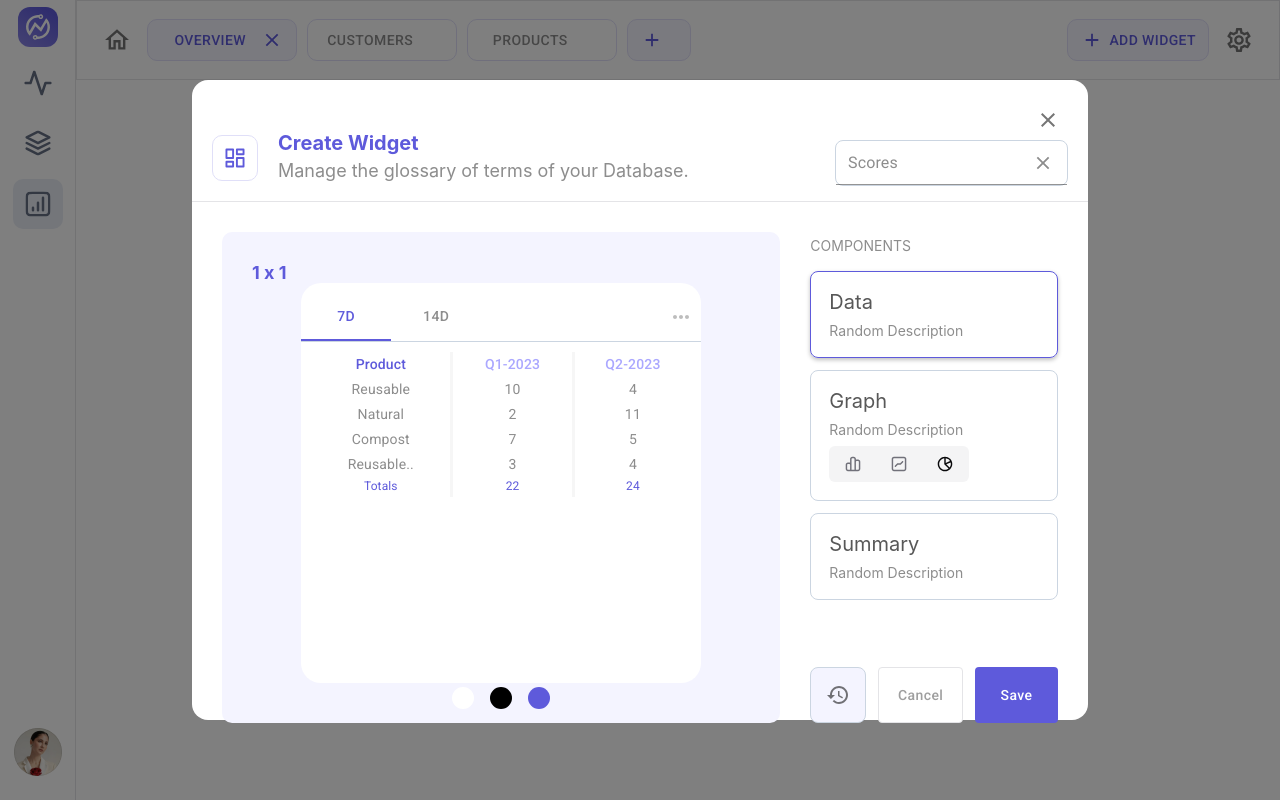
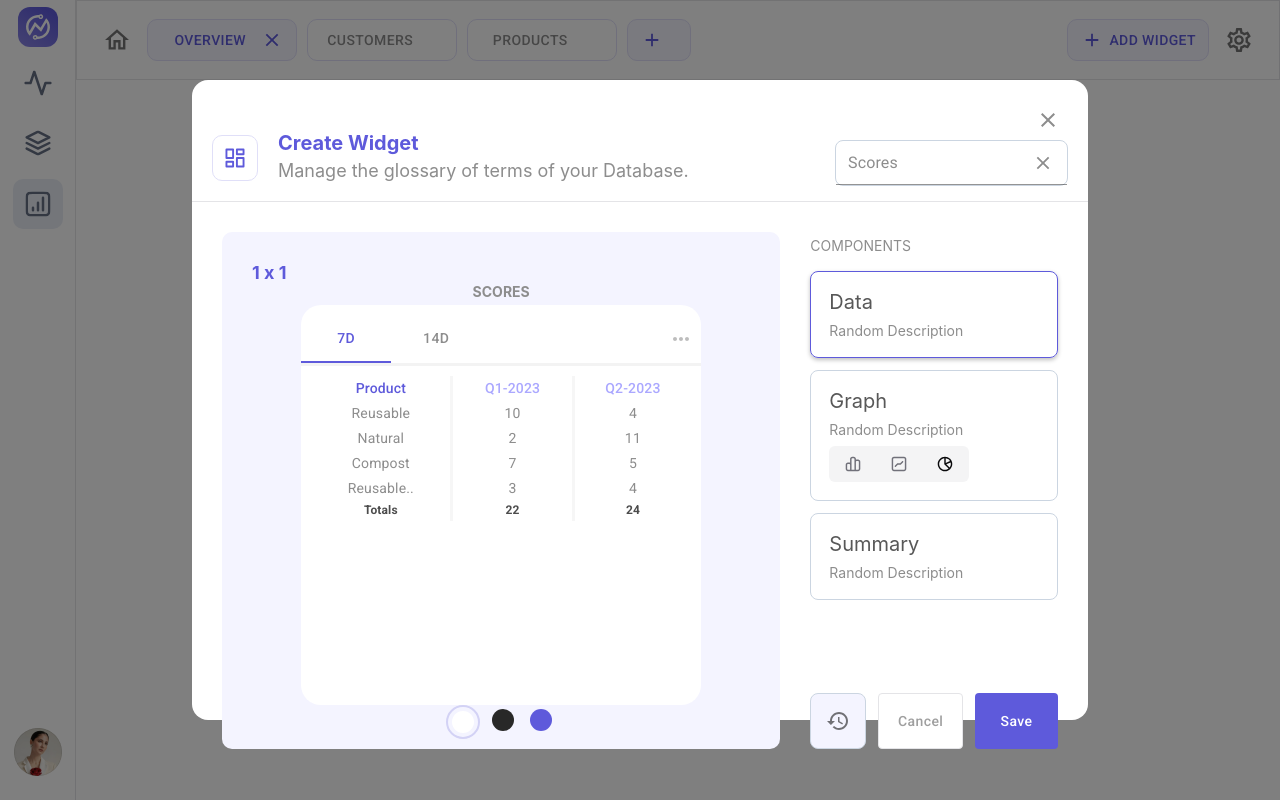
Before and after one commit to sars2811/crux-frontend, a React (Create React App) app: page /widgets in a window 1280 px wide. Both pictures are taken after a click on the button "ADD WIDGET". Built offline with nearby package versions, Linux system fonts and the light colour scheme.

Commit message:
feat: Add Color Functunality and other smalll things to Add Widget modal.

```diff
--- a/src/components/Widget/index.tsx
+++ b/src/components/Widget/index.tsx
@@ -12,6 +12,7 @@ import {
   TableHead,
   TableRow,
   Tabs,
+  Theme,
 } from '@mui/material';
 import { MoreHoriz } from '@mui/icons-material';
 import {
@@ -54,7 +55,7 @@ export interface WidgetTabData {
 
 export enum WidgetColor {
   White = '#FFFFFF',
-  Black = '#000000',
+  Black = 'rgba(40, 40, 40, 1)',
   Crux = '#5E5ADB',
 }
 
@@ -76,13 +77,41 @@ const colors = [
   '#5E5ADB',
 ];
 
-const useStyles = makeStyles()((theme) => ({
+interface WidgetTextThemeColor {
+  primary: string;
+  secondary: string;
+  information: string;
+  tableHeader: string;
+}
+
+const widgetTextTheme: { [key in WidgetColor]: WidgetTextThemeColor } = {
+  [WidgetColor.White]: {
+    primary: '#8d8d8d',
+    secondary: '#5e5adb',
+    information: 'rgba(57, 57, 57, 0.9)',
+    tableHeader: '#ABA8FF',
+  },
+  [WidgetColor.Black]: {
+    primary: 'rgba(241, 241, 242, 0.6)',
+    secondary: '#ffffff',
+    information: '#ffffff',
+    tableHeader: 'rgba(241, 241, 242, 0.6)',
+  },
+  [WidgetColor.Crux]: {
+    secondary: '#ffffff',
+    primary: 'rgba(255, 255, 255, 0.65)',
+    information: '#ffffff',
+    tableHeader: 'rgba(241, 241, 242, 0.6)',
+  },
+};
+
+const useStyles = makeStyles<{ widgetColor: WidgetColor }>()(
+  (theme, { widgetColor }) => ({
     root: {
       display: 'flex',
       flexDirection: 'column',
       height: '400px',
       aspectRatio: '1/1',
-    backgroundColor: theme.palette.background.paper,
       margin: 0,
       borderRadius: '20px',
     },
@@ -91,17 +120,17 @@ const useStyles = makeStyles()((theme) => ({
       flexDirection: 'row',
       alignContent: 'center',
       width: '100%',
-    borderBottom: '1px solid #CBD5E1',
+      borderBottom: '3px solid rgba(225, 225, 225, 0.4)',
       height: 'fit-content',
       justifyContent: 'space-between',
       paddingTop: '10px',
     },
     tab: {
-    color: theme.palette.text.primary,
+      color: widgetTextTheme[widgetColor].primary,
     },
     summaryText: {
       margin: '15px',
-    color: 'rgba(0, 0, 0, 0.65)',
+      color: widgetTextTheme[widgetColor].primary,
     },
     chartRoot: {
       margin: '10px',
@@ -118,10 +147,10 @@ const useStyles = makeStyles()((theme) => ({
       },
     },
     widgetCategoryCell: {
-    color: theme.palette.text.secondary,
+      color: widgetTextTheme[widgetColor].secondary,
     },
     tableHeaderCell: {
-    color: '#ABA8FF',
+      color: widgetTextTheme[widgetColor].tableHeader,
     },
     tableRoot: {
       'borderCollapse': 'collapse',
@@ -143,7 +172,23 @@ const useStyles = makeStyles()((theme) => ({
       'width': '100%',
       'height': '100%',
     },
-}));
+    tableFooterCell: {
+      color: widgetTextTheme[widgetColor].information,
+      fontWeight: 'bold',
+    },
+    tabsContainer: {
+      ' .Mui-selected': {
+        color: `${widgetTextTheme[widgetColor].secondary} !important`,
+      },
+      ' .MuiTabs-indicator': {
+        backgroundColor: widgetTextTheme[widgetColor].secondary,
+      },
+    },
+    moreButton: {
+      color: widgetTextTheme[widgetColor].primary,
+    },
+  })
+);
 
 const Widget: React.FC<WidgetData> = ({
   widgetData,
@@ -151,8 +196,9 @@ const Widget: React.FC<WidgetData> = ({
   moreButtonDisbale,
   widgetTitle,
   widgetCategory,
+  widgetColor,
 }) => {
-  const { classes } = useStyles();
+  const { classes } = useStyles({ widgetColor: widgetColor });
   const tabs = widgetData.map((tabData, index) => {
     return [tabData.name, index];
   });
@@ -177,19 +223,25 @@ const Widget: React.FC<WidgetData> = ({
   });
 
   return (
-    <div className={classes.root}>
+    <div
+      className={classes.root}
+      style={{
+        backgroundColor: widgetColor,
+      }}
+    >
       <div className={classes.header}>
         <Tabs
           value={tabIndex}
           onChange={handleTabChange}
           textColor='secondary'
           indicatorColor='secondary'
+          className={classes.tabsContainer}
         >
           {tabs.map((tab) => {
             return <Tab label={tab[0]} key={tab[1]} className={classes.tab} />;
           })}
         </Tabs>
-        <IconButton disabled={moreButtonDisbale}>
+        <IconButton disabled={moreButtonDisbale} className={classes.moreButton}>
           <MoreHoriz />
         </IconButton>
       </div>
@@ -201,14 +253,7 @@ const Widget: React.FC<WidgetData> = ({
         )}
         {widgetType === WidgetType.BarGraph && (
           <BarChart
-            data={widgetData[tabIndex].data.map((column) => {
-              const data: { [key: string]: any } = {}; // Add index signature to allow indexing with a string
-              column.data.forEach((block) => {
-                data[block.name] = block.value;
-              });
-              data['name'] = column.name;
-              return data;
-            })}
+            data={structuredData}
             height={320}
             width={360}
             barSize={10}
@@ -216,7 +261,11 @@ const Widget: React.FC<WidgetData> = ({
             className={classes.chartRoot}
           >
             <XAxis dataKey='name' hide padding={{}} />
-            <YAxis axisLine={false} tickLine={false} />
+            <YAxis
+              axisLine={false}
+              tickLine={false}
+              tick={{ fill: widgetTextTheme[widgetColor].primary }}
+            />
             <Tooltip />
             <CartesianGrid strokeDasharray='3 3' vertical={false} />
             {dataCategories.map((label, index) => {
@@ -234,24 +283,17 @@ const Widget: React.FC<WidgetData> = ({
         )}
         {widgetType === WidgetType.LineGraph && (
           <LineChart
-            data={widgetData[tabIndex].data.map((column) => {
-              const data: { [key: string]: any } = {}; // Add index signature to allow indexing with a string
-              column.data.forEach((block) => {
-                data[block.name] = block.value;
-              });
-              data['name'] = column.name;
-              return data;
-            })}
+            data={structuredData}
             height={320}
             width={360}
             className={classes.chartRoot}
           >
-            <XAxis dataKey='name' hide interval={'preserveStartEnd'} />
-            <YAxis />
+            <XAxis dataKey='name' hide />
+            <YAxis tick={{ fill: widgetTextTheme[widgetColor].primary }} />
             <Tooltip />
             <CartesianGrid
               horizontal={false}
-              stroke='  rgba(70, 70, 70, 0.1)'
+              stroke={widgetTextTheme[widgetColor].primary}
             />
             {dataCategories.map((label, index) => {
               return (
@@ -288,7 +330,15 @@ const Widget: React.FC<WidgetData> = ({
                 />
               ))}
             </Pie>
-            <text x={180} y={150} textAnchor='middle' dominantBaseline='middle'>
+            <text
+              x={180}
+              y={150}
+              textAnchor='middle'
+              dominantBaseline='middle'
+              style={{
+                fill: widgetTextTheme[widgetColor].secondary,
+              }}
+            >
               {widgetData[tabIndex].summary.data[0].value}
             </text>
             <text
@@ -296,7 +346,10 @@ const Widget: React.FC<WidgetData> = ({
               y={170}
               textAnchor='middle'
               dominantBaseline='middle'
-              style={{ fill: '#BBBBBB', fontSize: '18px' }}
+              style={{
+                fill: widgetTextTheme[widgetColor].primary,
+                fontSize: '18px',
+              }}
             >
               {widgetData[tabIndex].summary.name}
             </text>
@@ -336,9 +389,18 @@ const Widget: React.FC<WidgetData> = ({
               </TableBody>
               <TableFooter>
                 <TableRow>
-                  <TableCell>{widgetData[tabIndex].summary.name}</TableCell>
+                  <TableCell className={classes.tableFooterCell}>
+                    {widgetData[tabIndex].summary.name}
+                  </TableCell>
                   {widgetData[tabIndex].summary.data.map((block, index) => {
-                    return <TableCell key={index}>{block.value}</TableCell>;
+                    return (
+                      <TableCell
+                        key={index}
+                        className={classes.tableFooterCell}
+                      >
+                        {block.value}
+                      </TableCell>
+                    );
                   })}
                 </TableRow>
               </TableFooter>
--- a/src/containers/WidgetDashboard/AddWidget/ModalBody/index.tsx
+++ b/src/containers/WidgetDashboard/AddWidget/ModalBody/index.tsx
@@ -14,6 +14,7 @@ interface ModalBodyProps {
   setWidgetType: (widgetType: WidgetType) => void;
   widgetColor: WidgetColor;
   setWidgetColor: (widgetColor: WidgetColor) => void;
+  title: string;
 }
 
 const data = [
@@ -210,6 +211,7 @@ const useStyles = makeStyles()((theme) => ({
     margin: 'auto',
     display: 'flex',
     position: 'relative',
+    flexDirection: 'column',
     // top: '-10px',
   },
   colorButtonGroup: {
@@ -232,6 +234,14 @@ const useStyles = makeStyles()((theme) => ({
     border: '2px solid #D3D2F5',
     borderRadius: '50%',
   },
+  titleText: {
+    margin: '0 0 5px 0',
+    textAlign: 'center',
+    color: theme.palette.text.primary,
+    textTransform: 'uppercase',
+    fontSize: '14px',
+    fontWeight: 'bold',
+  },
 }));
 
 const ModalBody: React.FC<ModalBodyProps> = ({
@@ -240,6 +250,7 @@ const ModalBody: React.FC<ModalBodyProps> = ({
   setWidgetType,
   widgetColor,
   setWidgetColor,
+  title,
 }) => {
   const { classes } = useStyles();
 
@@ -248,16 +259,17 @@ const ModalBody: React.FC<ModalBodyProps> = ({
       <div className={classes.widgetContainer}>
         <p className={classes.widgetSizeText}>1 x 1</p>
         <div className={classes.widget}>
+          <p className={classes.titleText}>{title}</p>
           <Widget
             widgetType={widgetType}
             widgetData={data}
             moreButtonDisbale={true}
             widgetCategory={'Product'}
-            widgetColor={WidgetColor.White}
+            widgetColor={widgetColor}
           />
         </div>
         <div className={classes.colorButtonGroup}>
-          {Object.keys(WidgetColor).map((color) => (
+          {Object.values(WidgetColor).map((color) => (
             <div
               key={color}
               className={widgetColor === color ? classes.colorButtonActive : ''}
@@ -265,8 +277,7 @@ const ModalBody: React.FC<ModalBodyProps> = ({
               <div
                 className={classes.colorButton}
                 style={{
-                  backgroundColor:
-                    WidgetColor[color as keyof typeof WidgetColor],
+                  backgroundColor: color,
                 }}
                 onClick={() => {
                   setWidgetColor(color as WidgetColor);
--- a/src/containers/WidgetDashboard/AddWidget/ModalHeader/index.tsx
+++ b/src/containers/WidgetDashboard/AddWidget/ModalHeader/index.tsx
@@ -3,6 +3,7 @@ import { makeStyles } from 'tss-react/mui';
 import { ReactComponent as ModalIcon } from './../../../../assets/images/layout-dashboard.svg';
 import { IconButton, Input } from '@mui/material';
 import { Close } from '@mui/icons-material';
+import { WidgetColor } from '../../../../components/Widget';
 
 interface ModalHeaderProps {
   title: string;
@@ -55,6 +56,9 @@ const useStyles = makeStyles()((theme) => ({
       scale: '0.9',
     },
   },
+  closeIcon: {
+    color: theme.palette.text.primary,
+  },
 }));
 
 const ModalHeader: React.FC<ModalHeaderProps> = ({
@@ -82,7 +86,7 @@ const ModalHeader: React.FC<ModalHeaderProps> = ({
       </div>
       <div className={classes.actionRoot}>
         <IconButton onClick={onClose}>
-          <Close />
+          <Close className={classes.closeIcon} />
         </IconButton>
         <Input
           value={title}
--- a/src/containers/WidgetDashboard/AddWidget/index.tsx
+++ b/src/containers/WidgetDashboard/AddWidget/index.tsx
@@ -60,6 +60,7 @@ const AddWidget: React.FC<AddWidgetProps> = ({
           setWidgetType={setWidgetType}
           widgetColor={widgetColor}
           setWidgetColor={setWidgetColor}
+          title={title}
         />
       </div>
     </Modal>
--- a/src/containers/WidgetDashboard/index.tsx
+++ b/src/containers/WidgetDashboard/index.tsx
@@ -5,7 +5,7 @@ import { AddOutlined, Close } from '@mui/icons-material';
 import { CustomNavButtonProps } from './NavBar/CustomNavButton';
 import AddWidget from './AddWidget';
 
-const tabKeys = [['Customers', 'Products'], ['Customers'], ['Products']];
+const tabKeys = [['customers', 'products'], ['customers'], ['products']];
 
 const useStyles = makeStyles()(() => ({
   root: {
```
Lines whose indentation alone changed are shown as unchanged.
